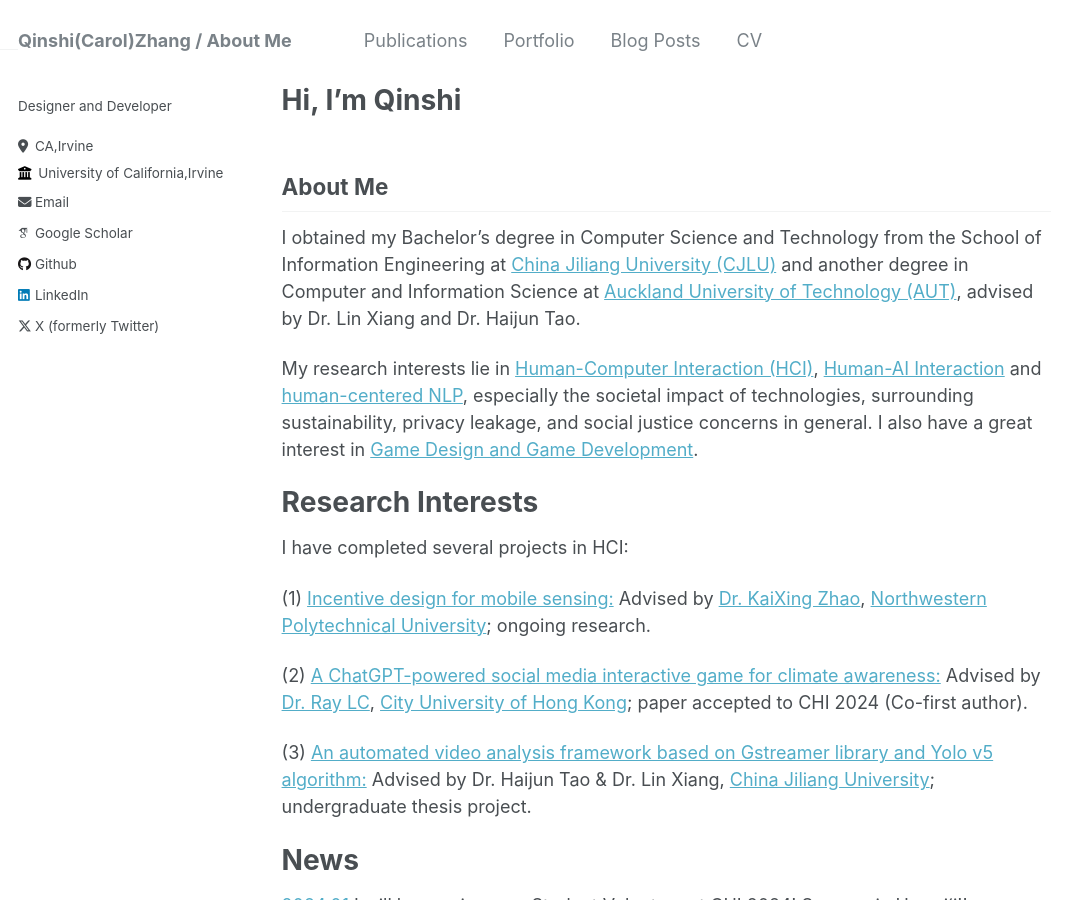
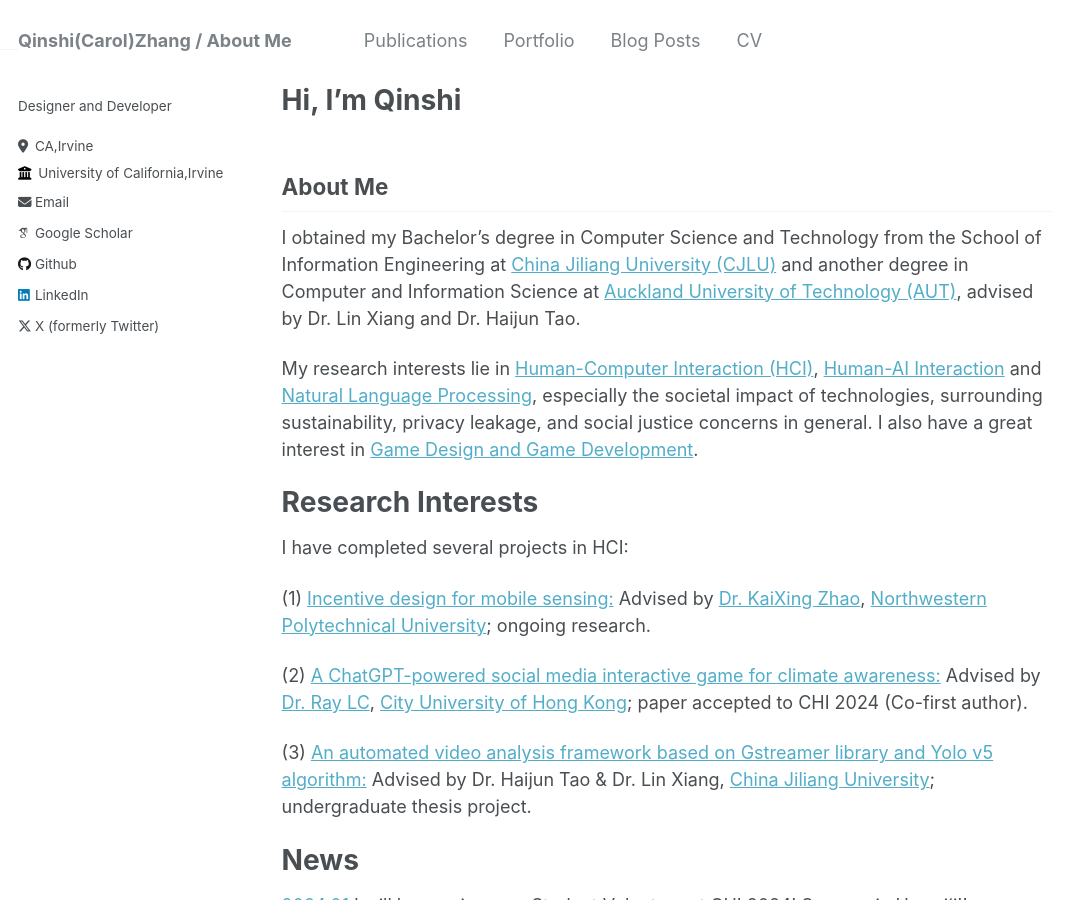
Before and after one commit to Carolzhangzz/AcademicWeb, a Jekyll site: the page built from _pages/about.md, in a window 1280 px wide and 900 px high. Shown: the whole window, without its empty margins (0-1087 px from the left). Built offline with Jekyll 4.4.1, drawn with Linux system fonts in a browser that asks for light colours; some web fonts are replaced.

Commit message:
Update about.md

```diff
--- a/_pages/about.md
+++ b/_pages/about.md
@@ -9,7 +9,7 @@ redirect_from:
 ## About Me
 I obtained my Bachelor's degree in Computer Science and Technology from the School of Information Engineering at [China Jiliang University (CJLU)](https://english.cjlu.edu.cn/) and another degree in Computer and Information Science at [Auckland University of Technology (AUT)](https://www.aut.ac.nz/), advised by Dr. Lin Xiang and Dr. Haijun Tao.
 
-My research interests lie in [Human-Computer Interaction (HCI)](#), [Human-AI Interaction](#) and [human-centered NLP](#), especially the societal impact of technologies, surrounding sustainability, privacy leakage, and social justice concerns in general. I also have a great interest in [Game Design and Game Development](#).
+My research interests lie in [Human-Computer Interaction (HCI)](#), [Human-AI Interaction](#) and [Natural Language Processing](#), especially the societal impact of technologies, surrounding sustainability, privacy leakage, and social justice concerns in general. I also have a great interest in [Game Design and Game Development](#).
 
 
 Research Interests
```
